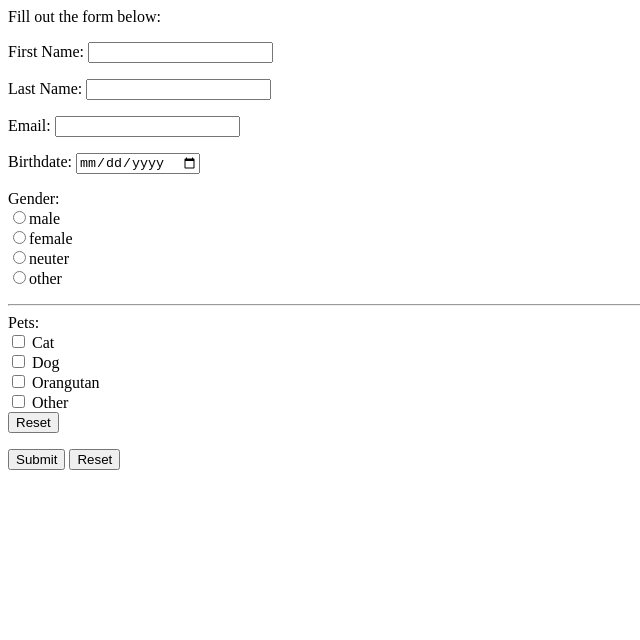
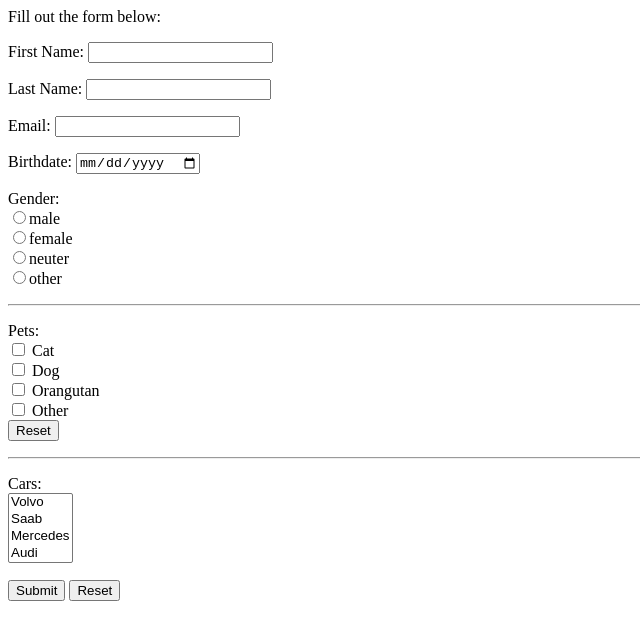
Before and after one commit to prodhanm/HTML_Basic_Example, a plain HTML site: page forms.html in a window 1280 px wide. Shown: the whole page, without its empty margins (0-640 px from the left). Drawn offline with Linux system fonts and the light colour scheme.

Commit message:
added dropdown menu.

```diff
--- a/forms.html
+++ b/forms.html
@@ -21,19 +21,33 @@
             <input type="radio" name="gender">male <br>
             <input type="radio" name="gender">female <br>
             <input type="radio" name="gender">neuter <br>
-            <input type="radio" name="gender">other <hr>
+            <input type="radio" name="gender">other
             <!-- for a type radio, there must be a name attr
                 that describes what the choices are and only
                 allow an individual to choose one selection.-->
-            Pets: <br>
+        </p> <hr>
+        <p>Pets: <br>
                 <input type="checkbox"> Cat <br>
                 <input type="checkbox"> Dog <br>
                 <input type="checkbox"> Orangutan <br>
                 <input type="checkbox"> Other <br>
                 <input type="reset">
+                <!-- checkbox allows for a display of checkboxes
+                    to display in terms of a robust and simple selection-->
+        </p> <hr>
+        <p> Cars: <br>
+            <select multiple>
+                <option value="volvo">Volvo</option>
+                <option value="saab">Saab</option>
+                <option value="mercedes">Mercedes</option>
+                <option value="audi">Audi</option>
+            </select>
+            <!-- select tag followed by the option tag creates a dropdown
+                menu.-->
+
+        </p>
     </form>
 
-        </p>
         <input type="Submit" value="Submit">
         <input type="reset">
     </form>
```
